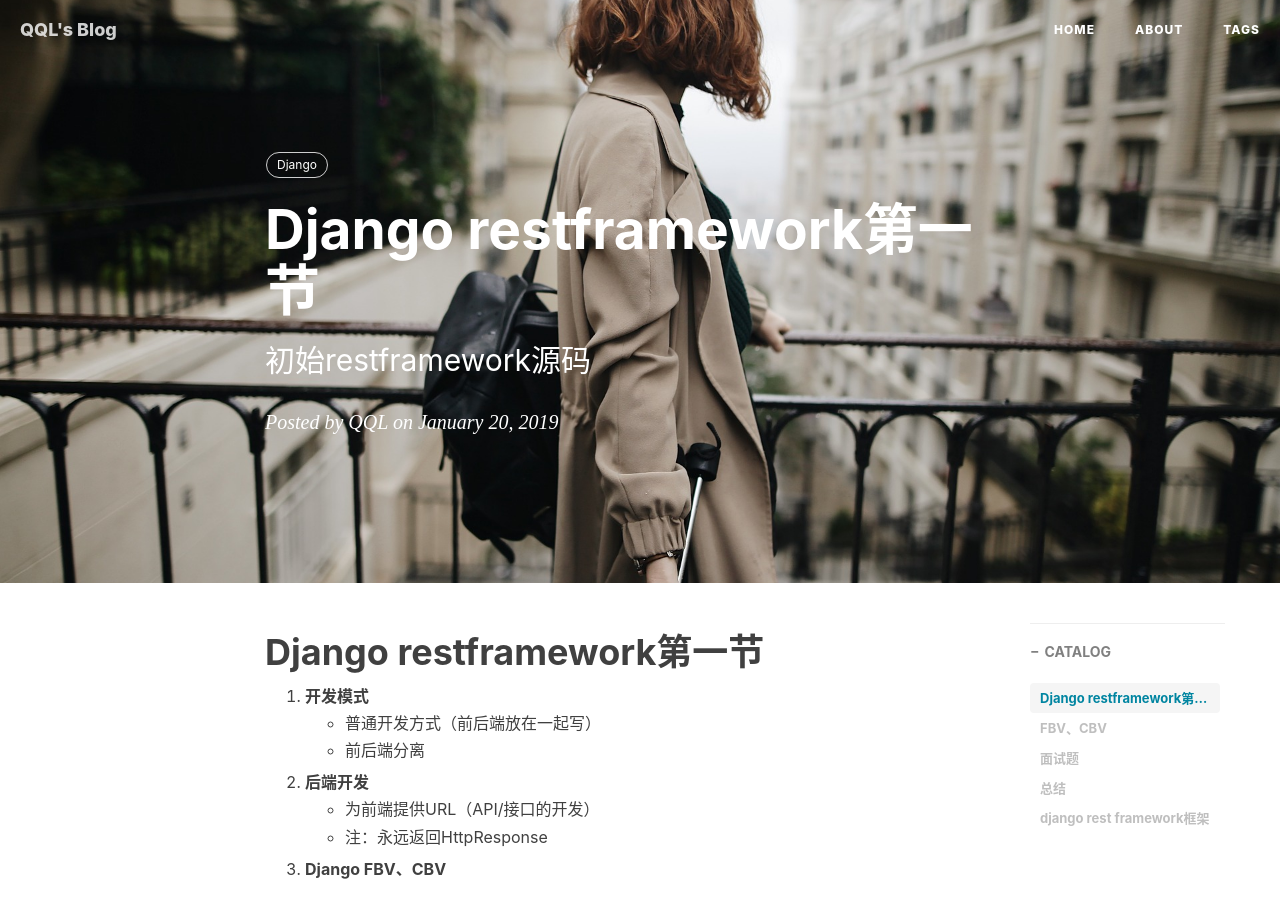
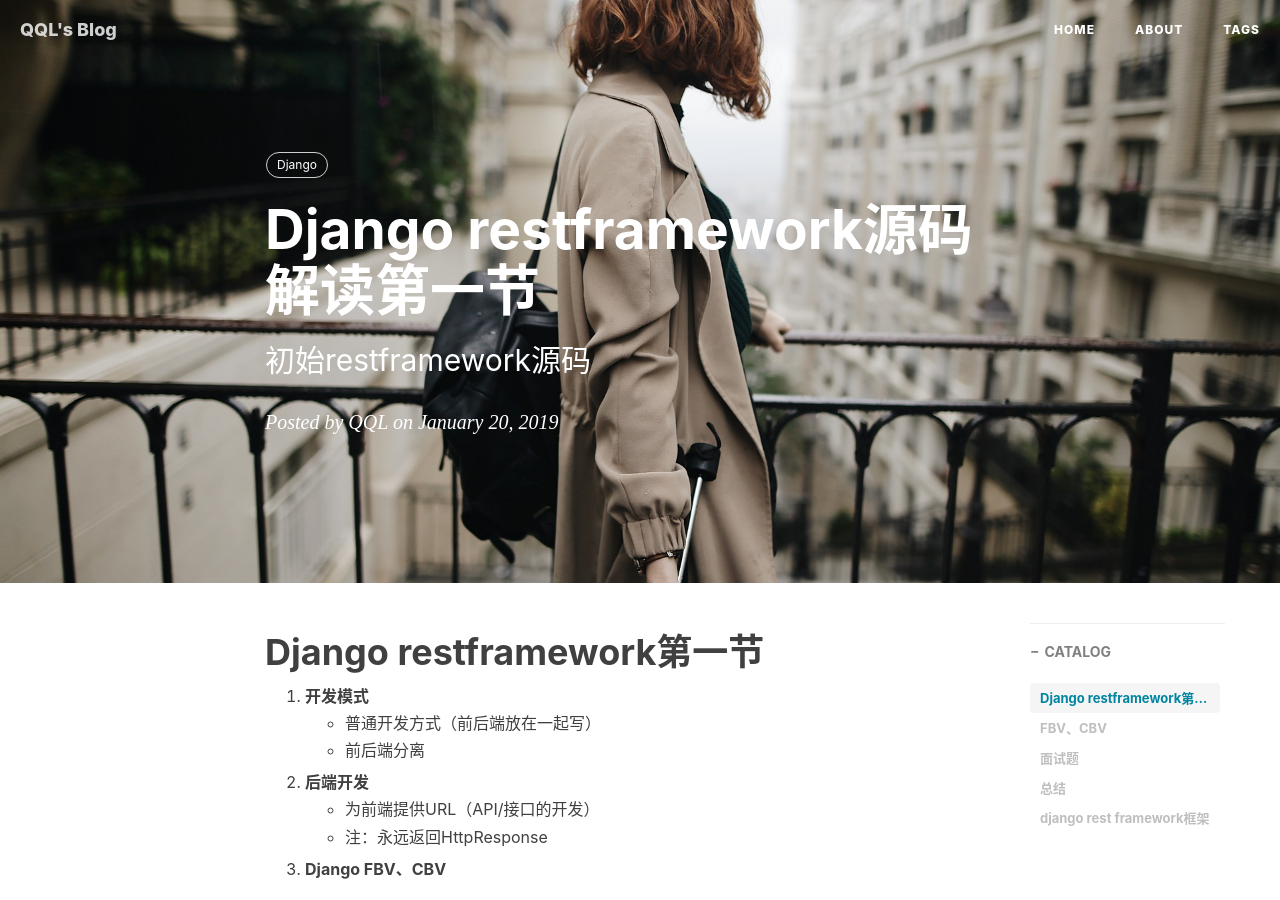
Before and after one commit to AnatkhQ/AnatkhQ.github.io, a Jekyll site: the page built from _posts/2019-1-20-Django restframework源码解读第一节.md, in a window 1280 px wide and 900 px high. Built offline with Jekyll 4.4.1, drawn with Linux system fonts in a browser that asks for light colours; nearby versions of some CDN libraries; comment, search, counter and statistics services are not loaded.

Commit message:
Update and rename 2019-1-20-Django restframework第一节.md to 2019-1-20-Django restframework源码解读第一节.md

```diff
--- a/_posts/2019-1-20-Django restframework第一节.md
+++ b/_posts/2019-1-20-Django restframework源码解读第一节.md
@@ -1,6 +1,6 @@
 ---
 layout:     post   				    # 使用的布局（不需要改）
-title:      Django restframework第一节 				# 标题
+title:      Django restframework源码解读第一节 				# 标题
 subtitle:   初始restframework源码 #副标题
 date:       2019-1-20 				# 时间
 author:     QQL 						# 作者
```
